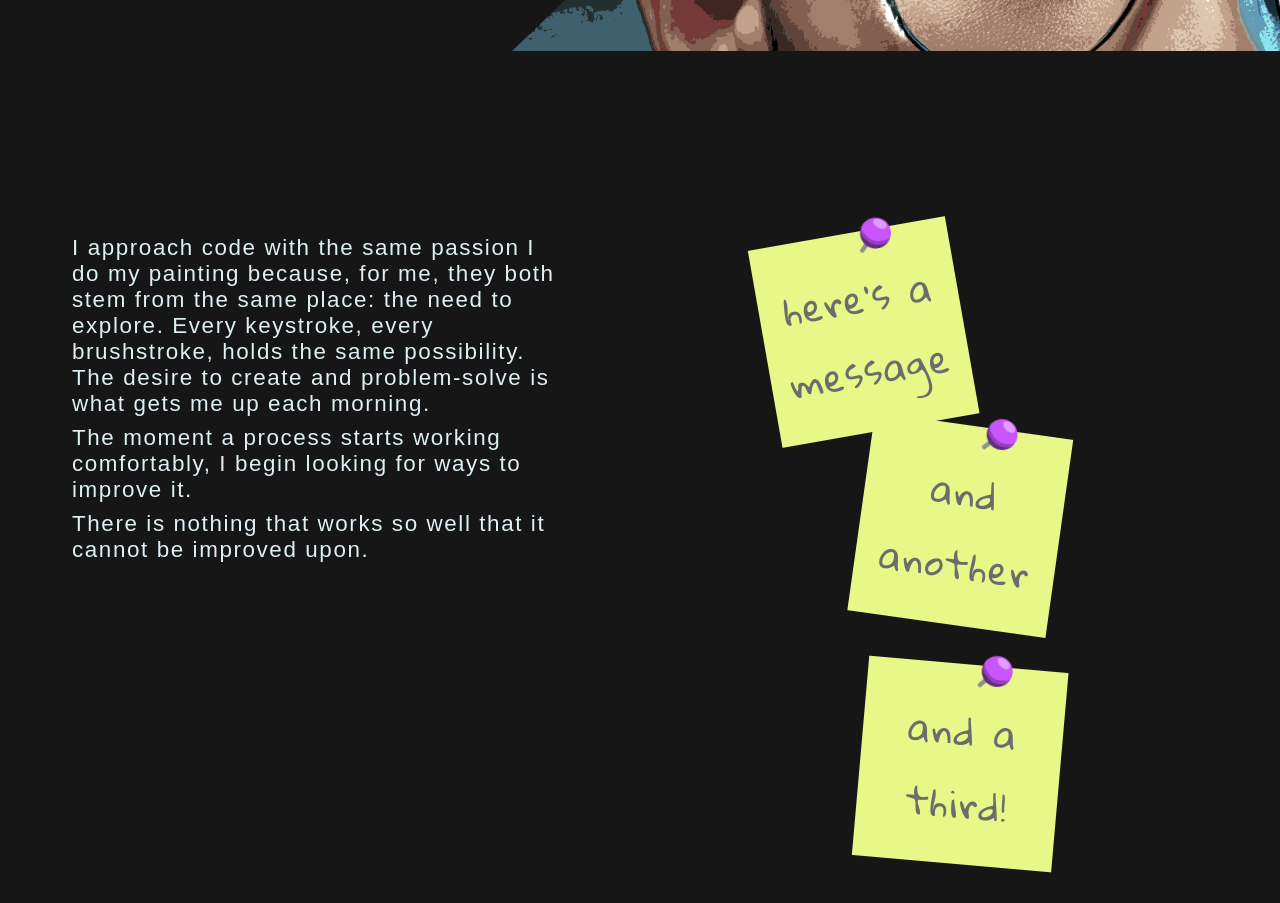
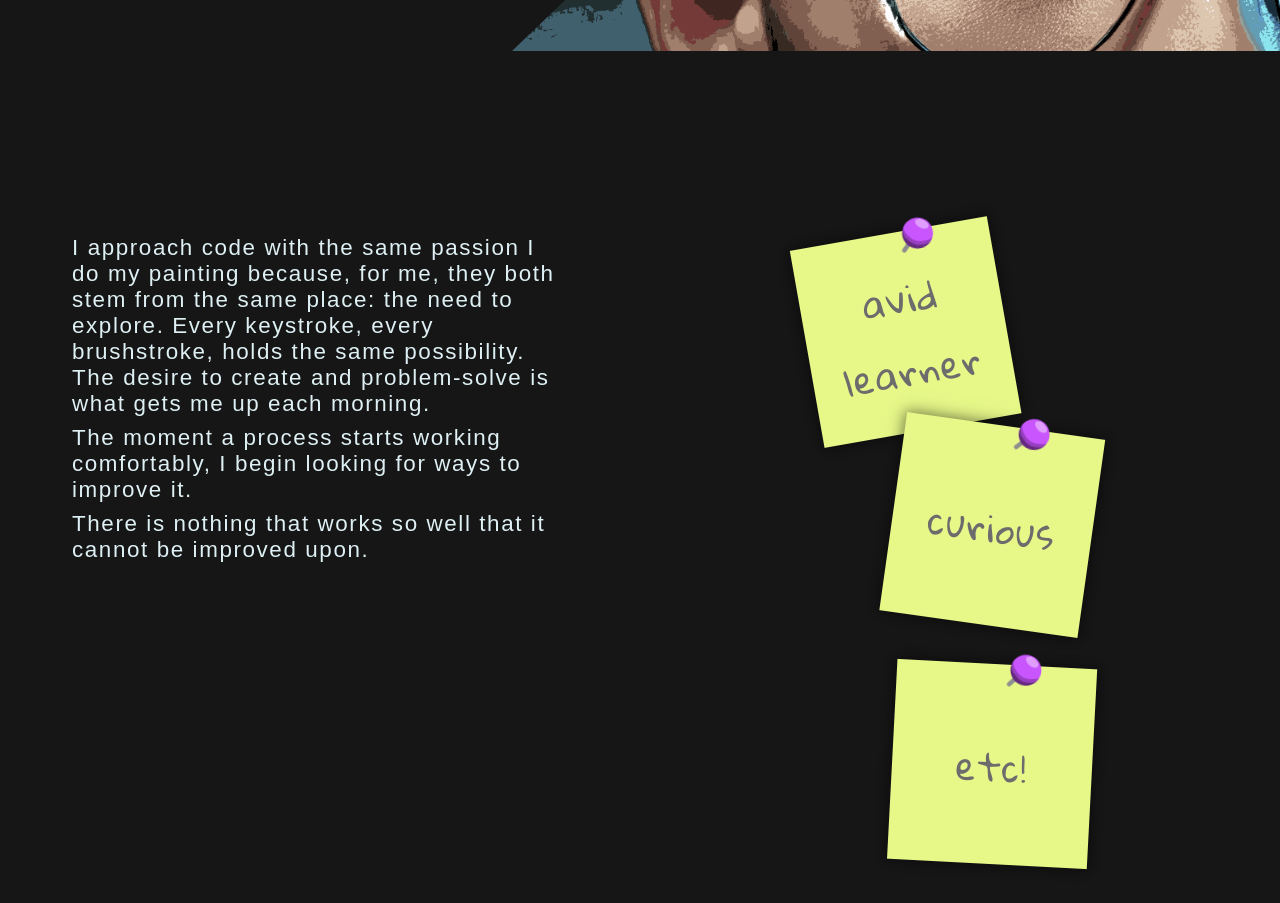
Before and after one commit to iggy-ziggy/mhaynes_dev_portfolio, a React (Vite) app: page / in a window 1280 px wide. Shown: the part 340-1243 px from the top of the page. Built offline with nearby package versions, Linux system fonts and the light colour scheme; a web font is replaced by a local one.

Commit message:
tweaks to homepage css

```diff
--- a/src/pages/HomePage/HomePage.css
+++ b/src/pages/HomePage/HomePage.css
@@ -20,6 +20,7 @@
 
 .home_note1 {
   position: relative;
+  left: -2rem;
   transform: rotate(-10deg);
 }
 
@@ -32,9 +33,8 @@
 
 .home_note3 {
   position: relative;
-  top: -3rem;
-  right: -1rem;
-  transform: rotate(5deg);
+  top: -4rem;
+  transform: rotate(3deg);
 }
 
 @media screen and (min-width: 750px) {
@@ -45,6 +45,7 @@
   .home_notes {
     /* grid-template-columns: repeat(3, 1fr); */
     flex-direction: column;
+    margin-left: 4rem;
   }
   .home_note1 {
     position: relative;
@@ -67,6 +68,7 @@
     .home_notes {
         display: grid;
         grid-template-columns: repeat(3, 1fr);
+        margin-left: 0;
       }
       .home_note1 {
         position: relative;
--- a/src/pages/HomePage/HomePage.jsx
+++ b/src/pages/HomePage/HomePage.jsx
@@ -35,7 +35,7 @@ import StickyNote from "../../components/StickyNote/StickyNote";
 //   );
 // };
 
-const icons = ["here's a message", "and another", "and a third!"];
+const icons = ["avid learner", "curious", "etc!"];
 
 const HomePage = () => {
   return (
```
Also changed, not shown: src/assets/post_it.png.
